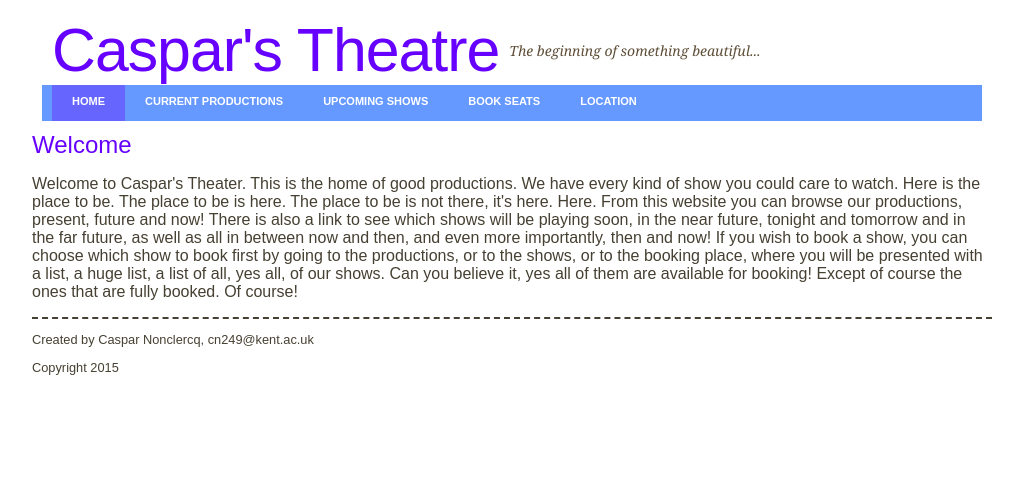
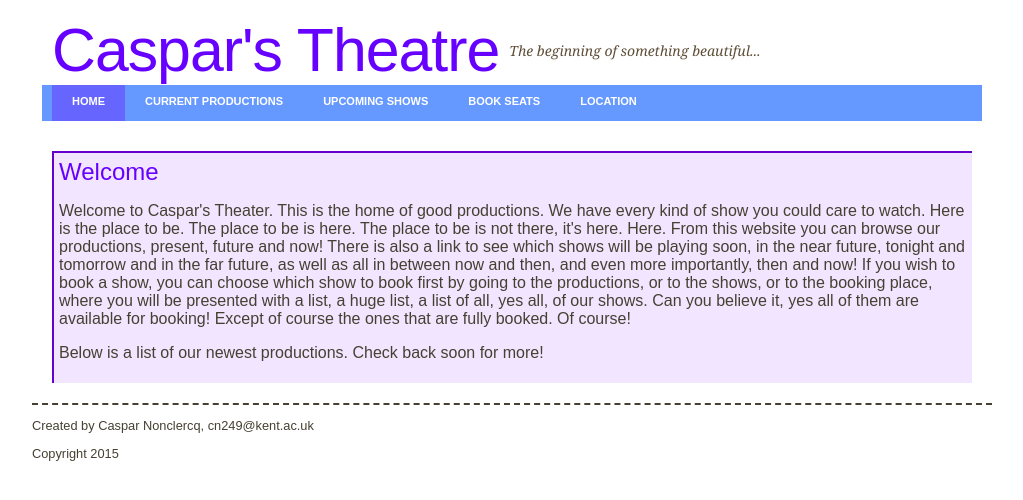
Before and after one commit to biletnam/TheaterBookingSystem-, a PHP site: page / in a window 1280 px wide. Shown: the top 500 px of the page, without its empty margins (128-1151 px from the left). Run offline with PHP 8.4, Linux system fonts and the light colour scheme.

Commit message:
highlighted perm post on on front page and added more comments about including page_settings.php

```diff
--- a/home_content.php
+++ b/home_content.php
@@ -2,4 +2,7 @@
 <h2>Welcome</h2>
 <p>Welcome to Caspar's Theater. This is the home of good productions. We have every kind of show you could care to watch. Here is the place to be. The place to be is here. The place to be is not there, it's here. Here. From this website you can browse our productions, present, future and now! There is also a link to see which shows will be playing soon, in the near future, tonight and tomorrow and in the far future, as well as all in between now and then, and even more importantly, then and now! If you wish to book a show, you can choose which show to book first by going to the productions, or to the shows, or to the booking place, where you will be presented with a list, a huge list, a list of all, yes all, of our shows. Can you believe it, yes all of them are available for booking! Except of course the ones that are fully booked. Of course!</p>
 
+<p>Below is a list of our newest productions. Check back soon for more!</p>
 </div>
+
+<!-- Here will go a list of the newest productions -->
--- a/home_settings.php
+++ b/home_settings.php
@@ -5,4 +5,5 @@ $page_title = "Home Page Title";
 $page_content = "home_content.php";
 
 $page_description = "Home Page of Caspar's Theatre, come here to see the best shows in town. Online Booking Available NOW!";
+
 ?>
--- a/index.php
+++ b/index.php
@@ -18,6 +18,10 @@ if (isset($_GET['page'])) { //if set
 //when in production, this should revert to $page = 'home'
 //if there is an error
 include($page.'_settings.php'); //get the page settings
+//it knows what further information to get from the _GET and
+//the _POST variables, parses them and sets the variables the
+//the page-content will use.
+//it also sets the page specific variables such as the description etc.
 ?>
 
 <!DOCTYPE html>
--- a/styles/style.css
+++ b/styles/style.css
@@ -117,3 +117,14 @@ h1 {
     background: #6666FF;
     color: #FFFFFF;
 }
+
+.post {
+	margin: 20px;
+	padding: 5px;
+	border-top: 2px solid #6600CC;
+	border-left: 2px solid #6600CC;
+}
+
+.highlighted {
+	background-color: #f2e5ff;
+}
```
